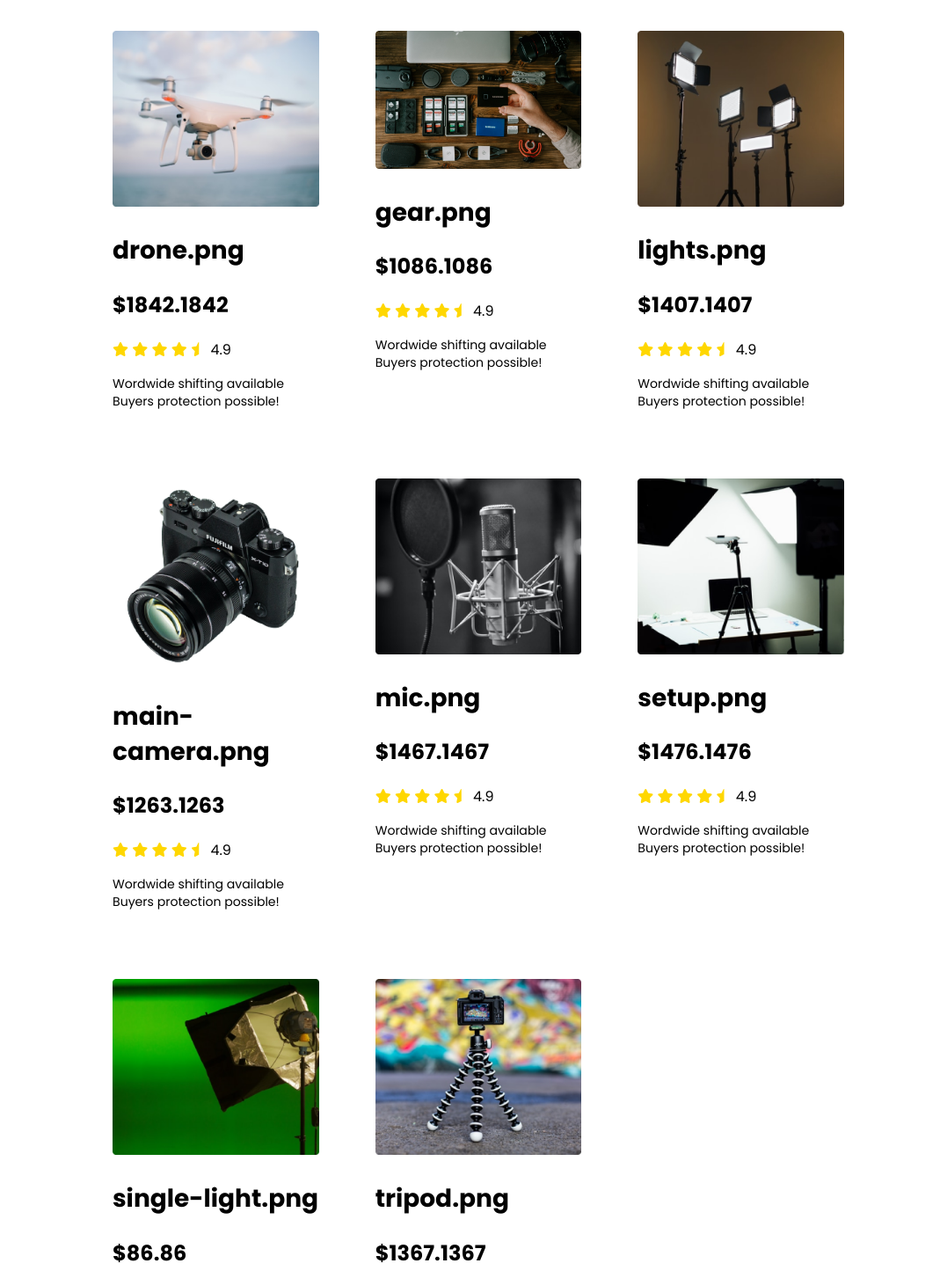
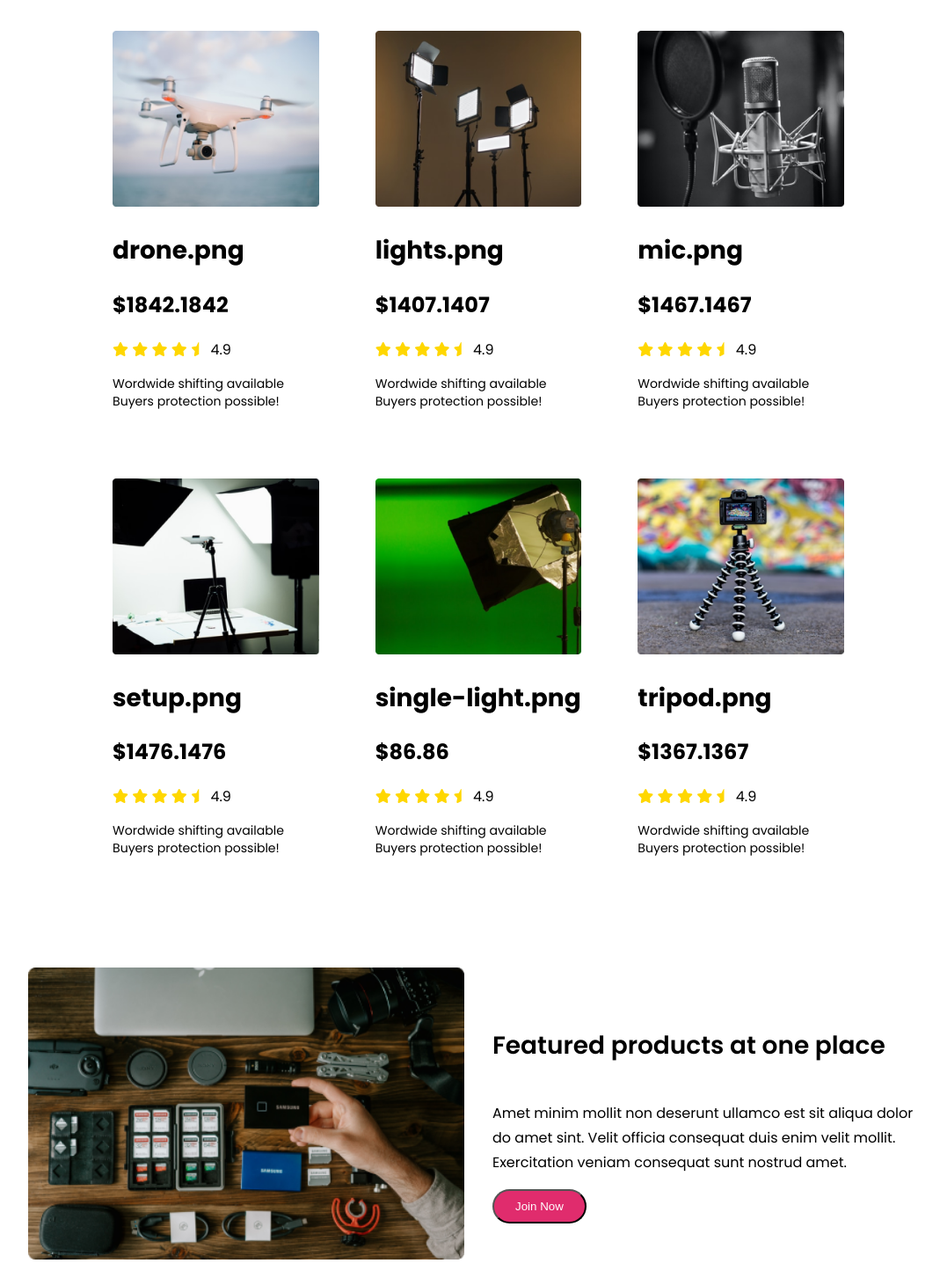
Before and after one commit to foy4748/ph_influencer-gear, a website: page index.html in a window 1280 px wide. Shown: the part 1527-2980 px from the top of the page at 88% size, without its empty margins (96-1165 px from the left). Drawn offline with Linux system fonts and the light colour scheme.

Commit message:
Added the Featured Product Section
Fixed the Footer as well.

```diff
--- a/index.html
+++ b/index.html
@@ -100,7 +100,7 @@
       </section>
 
       <!-- Popular Collection Section -->
-      <section class="popular-collection-section">
+      <section class="popular-collection-section container">
         <h1>Popular Collection</h1>
         <div class="collection">
           <!-- Pasting Products generated from Python -->
@@ -169,41 +169,9 @@
             </p>
           </div>
           <div class="product">
-            <img src="./images/gear.png" alt="gear.png" />
-            <h1 class="product-title">gear.png</h1>
-            <h2 class="price">$1086.1086</h2>
-            <p class="ratings">
-              <i class="fa-solid fa-star"></i>
-              <i class="fa-solid fa-star"></i>
-              <i class="fa-solid fa-star"></i>
-              <i class="fa-solid fa-star"></i>
-              <i class="fa-solid fa-star-half"></i>
-              4.9
-            </p>
-            <p class="someText">
-              Wordwide shifting available Buyers protection possible!
-            </p>
-          </div>
-          <div class="product">
             <img src="./images/lights.png" alt="lights.png" />
             <h1 class="product-title">lights.png</h1>
             <h2 class="price">$1407.1407</h2>
-            <p class="ratings">
-              <i class="fa-solid fa-star"></i>
-              <i class="fa-solid fa-star"></i>
-              <i class="fa-solid fa-star"></i>
-              <i class="fa-solid fa-star"></i>
-              <i class="fa-solid fa-star-half"></i>
-              4.9
-            </p>
-            <p class="someText">
-              Wordwide shifting available Buyers protection possible!
-            </p>
-          </div>
-          <div class="product">
-            <img src="./images/main-camera.png" alt="main-camera.png" />
-            <h1 class="product-title">main-camera.png</h1>
-            <h2 class="price">$1263.1263</h2>
             <p class="ratings">
               <i class="fa-solid fa-star"></i>
               <i class="fa-solid fa-star"></i>
@@ -284,6 +252,20 @@
           <!-- END -->
         </div>
       </section>
+      <section class="feature-product container">
+        <div class="feature-info">
+          <h1>Featured products at one place</h1>
+          <p>
+            Amet minim mollit non deserunt ullamco est sit aliqua dolor do amet
+            sint. Velit officia consequat duis enim velit mollit. Exercitation
+            veniam consequat sunt nostrud amet.
+          </p>
+          <button class="link-button">Join Now</button>
+        </div>
+        <div class="feature-img">
+          <img src="./images/gear.png" alt="Our Featured Product" />
+        </div>
+      </section>
     </main>
     <!-- FOOTER Section -->
     <footer>
--- a/style.css
+++ b/style.css
@@ -158,6 +158,41 @@ body {
 .product > img {
   width: 100%;
 }
+/*---------- FEATURE Section ----------*/
+.feature-info > h1 {
+  font-size: 1.75rem;
+  line-height: 2.75rem;
+  font-weight: 600;
+  text-align: center;
+}
+
+.feature-info > p {
+  font-size: 1rem;
+  line-height: 1.75rem;
+  font-weight: 700;
+  text-align: center;
+}
+
+.feature-info {
+  padding: 0 1rem;
+  display: flex;
+  flex-flow: column wrap;
+  align-items: center;
+}
+
+.feature-img > img {
+  width: 90%;
+  margin: 0;
+}
+
+.feature-img {
+  display: flex;
+  justify-content: center;
+  align-items: center;
+
+  margin: 5rem 0;
+}
+
 /*---------- FOOTER Section ----------*/
 footer > h1,
 footer > p {
@@ -165,6 +200,10 @@ footer > p {
   text-align: center;
   padding: 0;
   padding-top: 1rem;
+}
+
+footer > h1 {
+  font-size: 2rem;
 }
 
 footer {
@@ -177,22 +216,24 @@ ul.socials {
   list-style: none;
   display: flex;
   justify-content: center;
-  font-size: 2rem;
-  padding: 0;
-  padding-bottom: 3rem;
+  flex-wrap: wrap;
+  padding: 1rem 0;
   margin: 0;
-  margin-top: 2rem;
 }
 
 .social > a,
 .social > a:visited {
   text-decoration: none;
   color: whitesmoke;
+  font-size: 2rem;
+  padding: 0;
+  margin: 0;
 }
 
 .li-item {
-  padding: 1.5rem;
+  padding: 0.5rem;
 }
+
 /*---------- Customizing Font Awesome ----------*/
 .fa-star,
 .fa-star-half {
@@ -218,6 +259,40 @@ ul.socials {
 @media screen and (min-width: 768px) {
   .collection {
     grid-template-columns: repeat(3, 1fr);
+  }
+
+  .feature-product {
+    display: flex;
+    flex-flow: row nowrap;
+    margin-bottom: 5rem;
+  }
+
+  .feature-img {
+    order: -1;
+    width: 50%;
+    padding: 0 1rem;
+    margin: 0;
+  }
+
+  .feature-img > img {
+    width: 100%;
+  }
+
+  .feature-info {
+    width: 50%;
+    align-items: flex-start;
+    justify-content: center;
+    margin: 0;
+  }
+
+  .feature-info > h1,
+  .feature-info > p {
+    text-align: left;
+    line-height: 1.75;
+  }
+
+  .feature-info > p {
+    font-weight: 400;
   }
 }
 
@@ -257,8 +332,13 @@ ul.socials {
     justify-content: space-evenly;
   }
 
-  ul.socials {
-    justify-content: space-around;
+  .socials > .li-item {
+    padding: 2rem;
+  }
+
+  .feature-product {
+    margin: 0 7rem;
+    margin-bottom: 5rem;
   }
 
   /* Activating Desktop Navbar */
```
